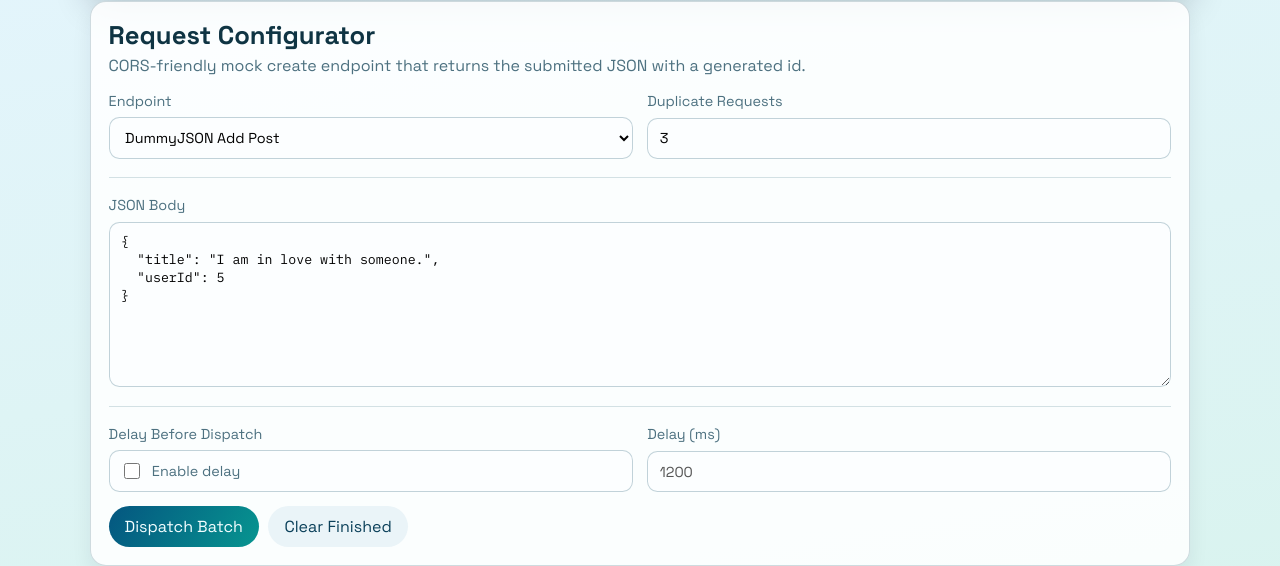
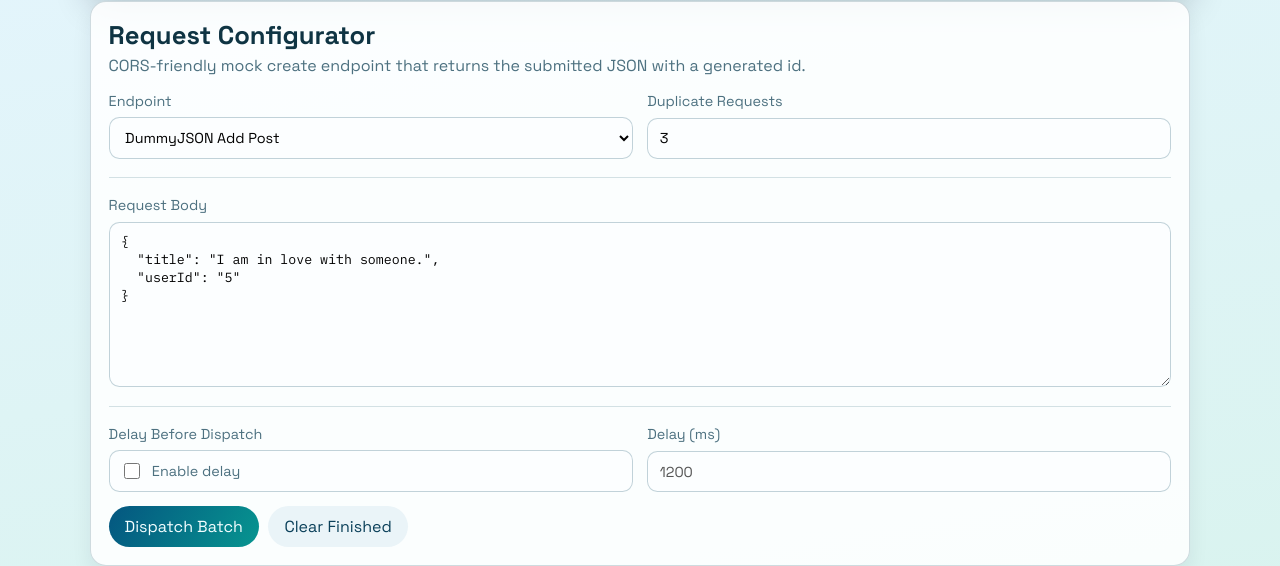
Before and after one commit to sofyansitorus/batch-fetch-playground, a React (Vite) app: page / in a window 1280 px wide. Shown: the part 258-824 px from the top of the page. Built offline with nearby package versions, Linux system fonts and the light colour scheme.

Commit message:
Refactor form state management to use FormStateData and update endpoint templates for improved payload handling

```diff
--- a/src/App.tsx
+++ b/src/App.tsx
@@ -1,11 +1,12 @@
 import type { ChangeEvent, FormEvent } from 'react'
-import { useMemo, useRef, useState } from 'react'
+import { act, useMemo, useRef, useState } from 'react'
 import batchFetch from '@sofyansitorus/batch-fetch'
 import './App.css'
 import type {
   EndpointKey,
   EndpointTemplate,
-  FormState,
+  FormStateData,
+  FormStateDataParsed,
   RequestRecord,
   RequestSummary,
 } from './types'
@@ -13,113 +14,44 @@
 const endpointTemplates: Record<EndpointKey, EndpointTemplate> = {
   dummyJsonSearch: {
     label: 'DummyJSON Product Search',
-    makeUrl: ({ query }) =>
-      `https://dummyjson.com/products/search?${new URLSearchParams({ q: query }).toString()}`,
+    makeUrl: ({ payload }) =>
+      `https://dummyjson.com/products/search?${new URLSearchParams(payload).toString()}`,
     method: 'GET',
-    supportsBody: false,
     tip: 'CORS-friendly search endpoint that reflects the query in the returned results.',
-    customFields: [
-      {
-        name: 'query',
-        label: 'Search Query',
-        initialValue: 'laptop',
-        type: 'text',
+    initialPayload: {
+      query: 'laptop',
     },
-    ],
   },
   dummyJsonPost: {
     label: 'DummyJSON Add Post',
     makeUrl: () => 'https://dummyjson.com/posts/add',
     method: 'POST',
-    supportsBody: true,
     tip: 'CORS-friendly mock create endpoint that returns the submitted JSON with a generated id.',
-    customFields: [
-      {
-        name: 'payload',
-        label: 'JSON Body',
-        initialValue: JSON.stringify(
-          {
+    initialPayload: {
       title: 'I am in love with someone.',
-            userId: 5,
+      userId: '5',
     },
-          null,
-          2,
-        ),
-        type: 'textarea',
-      },
-    ],
   },
   jsonPlaceholder: {
     label: 'JSONPlaceholder POST',
     makeUrl: () => 'https://jsonplaceholder.typicode.com/posts',
     method: 'POST',
-    supportsBody: true,
     tip: 'Popular fake REST endpoint for create operations.',
-    customFields: [
-      {
-        name: 'payload',
-        label: 'JSON Body',
-        initialValue: JSON.stringify(
-          {
+    initialPayload: {
       source: 'batch-fetch-demo',
       timestamp: new Date().toISOString(),
     },
-          null,
-          2,
-        ),
-        type: 'textarea',
-      },
-    ],
   },
   fakestore: {
     label: 'Fake Store API Product',
-    makeUrl: ({ productId }) =>
-      `https://fakestoreapi.com/products/${productId}`,
+    makeUrl: ({ payload }) =>
+      `https://fakestoreapi.com/products/${payload.productId ?? '1'}`,
     method: 'GET',
-    supportsBody: false,
     tip: 'Public product endpoint useful for GET demos.',
-    customFields: [
-      {
-        name: 'productId',
-        label: 'Product Id (1-20)',
-        initialValue: '1',
-        type: 'number',
+    initialPayload: {
+      productId: '1',
     },
-    ],
   },
-}
-
-const createBaseForm = (): FormState => ({
-  endpointKey: 'dummyJsonPost',
-  query: 'batch-fetch-demo',
-  productId: '1',
-  payload: JSON.stringify(
-    {
-      source: 'batch-fetch-demo',
-      timestamp: new Date().toISOString(),
-    },
-    null,
-    2,
-  ),
-  duplicateCount: 3,
-  useDispatchDelay: false,
-  dispatchDelayMs: 1200,
-})
-
-const getTemplateFormPatch = (endpointKey: EndpointKey): Partial<FormState> => {
-  const template = endpointTemplates[endpointKey]
-  const patch: Partial<FormState> = {}
-
-  template.customFields?.forEach((field) => {
-    patch[field.name] = field.initialValue
-  })
-
-  return patch
-}
-
-const initialForm: FormState = {
-  ...createBaseForm(),
-  ...getTemplateFormPatch('dummyJsonPost'),
 }
 
 const initialSummary: RequestSummary = {
@@ -131,8 +63,24 @@
   error: 0,
 }
 
+const defaultEndpointKey: EndpointKey = 'dummyJsonPost'
+const defaultFormStateData: FormStateData = {
+  endpointKey: defaultEndpointKey,
+  duplicateCount: 3,
+  payload: endpointTemplates[defaultEndpointKey].initialPayload
+    ? JSON.stringify(
+        endpointTemplates[defaultEndpointKey].initialPayload,
+        null,
+        2,
+      )
+    : '',
+  useDispatchDelay: false,
+  dispatchDelayMs: 1200,
+}
+
 function App() {
-  const [form, setForm] = useState<FormState>(initialForm)
+  const [formStateData, setFormStateData] =
+    useState<FormStateData>(defaultFormStateData)
   const [requests, setRequests] = useState<RequestRecord[]>([])
   const [globalError, setGlobalError] = useState('')
   const controllersRef = useRef<Map<string, AbortController>>(new Map())
@@ -142,26 +90,52 @@
   )
 
   const activeTemplate = useMemo(
-    () => endpointTemplates[form.endpointKey],
-    [form.endpointKey],
+    () => endpointTemplates[formStateData.endpointKey],
+    [formStateData.endpointKey],
   )
 
-  const updateForm = <K extends keyof FormState>(
+  const updateFormStateData = <K extends keyof FormStateData>(
     key: K,
-    value: FormState[K],
+    value: FormStateData[K],
   ) => {
-    setForm((prev) => {
-      if (key === 'endpointKey') {
-        const nextEndpointKey = value as EndpointKey
-        return {
-          ...prev,
-          endpointKey: nextEndpointKey,
-          ...getTemplateFormPatch(nextEndpointKey),
-        }
+    setFormStateData((prev) => ({ ...prev, [key]: value }))
   }
 
-      return { ...prev, [key]: value }
-    })
+  const updateEndpointKey = (event: ChangeEvent<HTMLSelectElement>) => {
+    const newEndpointKey = event.target.value as EndpointKey
+    updateFormStateData('endpointKey', newEndpointKey)
+    updateFormStateData(
+      'payload',
+      endpointTemplates[newEndpointKey].initialPayload
+        ? JSON.stringify(
+            endpointTemplates[newEndpointKey].initialPayload,
+            null,
+            2,
+          )
+        : '',
+    )
+  }
+
+  const updateDuplicateCount = (event: ChangeEvent<HTMLInputElement>) => {
+    updateFormStateData(
+      'duplicateCount',
+      Number(event.target.value || defaultFormStateData.duplicateCount),
+    )
+  }
+
+  const updatePayload = (event: React.ChangeEvent<HTMLTextAreaElement>) => {
+    updateFormStateData('payload', event.target.value)
+  }
+
+  const updateUseDispatchDelay = (event: ChangeEvent<HTMLInputElement>) => {
+    updateFormStateData('useDispatchDelay', event.target.checked)
+  }
+
+  const updateFormDispatchDelayMs = (event: ChangeEvent<HTMLInputElement>) => {
+    updateFormStateData(
+      'dispatchDelayMs',
+      Number(event.target.value || defaultFormStateData.dispatchDelayMs),
+    )
   }
 
   const updateRequest = (id: string, partial: Partial<RequestRecord>) => {
@@ -224,24 +198,14 @@
     setGlobalError('')
     resetBatchState()
 
-    let parsedBody: unknown = null
-    if (activeTemplate.supportsBody) {
-      try {
-        parsedBody = JSON.parse(form.payload) as unknown
-      } catch {
-        setGlobalError('Body must be valid JSON for this endpoint.')
-        return
-      }
-    }
-
-    const count = Number(form.duplicateCount)
+    const count = Number(formStateData.duplicateCount)
     if (!Number.isInteger(count) || count < 1 || count > 8) {
       setGlobalError('Duplicate requests must be an integer between 1 and 8.')
       return
     }
 
-    const delayMs = Number(form.dispatchDelayMs)
-    const useDelay = form.useDispatchDelay
+    const delayMs = Number(formStateData.dispatchDelayMs)
+    const useDelay = formStateData.useDispatchDelay
     if (
       useDelay &&
       (!Number.isInteger(delayMs) || delayMs < 100 || delayMs > 10000)
@@ -252,7 +216,39 @@
       return
     }
 
-    const url = activeTemplate.makeUrl(form)
+    if (!formStateData.payload.trim()) {
+      setGlobalError('Payload is required for this endpoint.')
+      return
+    }
+
+    let parsedPayload: Record<string, string>
+
+    try {
+      parsedPayload = JSON.parse(formStateData.payload) as Record<
+        string,
+        string
+      >
+    } catch {
+      setGlobalError('Payload must be valid JSON.')
+      return
+    }
+
+    const formStateDataParsed: FormStateDataParsed = {
+      ...formStateData,
+      payload: parsedPayload,
+    }
+
+    let url: string
+
+    try {
+      url = activeTemplate.makeUrl(formStateDataParsed)
+    } catch {
+      setGlobalError(
+        'Failed to construct request URL. Check your payload format.',
+      )
+      return
+    }
+
     const baseOptions: RequestInit & { headers: Record<string, string> } = {
       method: activeTemplate.method,
       headers: {
@@ -260,9 +256,19 @@
       },
     }
 
-    if (activeTemplate.supportsBody) {
+    if ('POST' === activeTemplate.method) {
       baseOptions.headers['Content-Type'] = 'application/json'
-      baseOptions.body = JSON.stringify(parsedBody)
+
+      if (activeTemplate.makeBody) {
+        baseOptions.body = activeTemplate.makeBody(formStateDataParsed)
+      } else {
+        try {
+          baseOptions.body = JSON.stringify(parsedPayload)
+        } catch {
+          setGlobalError('Body must be valid JSON for this endpoint.')
+          return
+        }
+      }
     }
 
     const queued: RequestRecord[] = Array.from(
@@ -375,10 +381,9 @@
           <label>
             Endpoint
             <select
-              value={form.endpointKey}
-              onChange={(event) =>
-                updateForm('endpointKey', event.target.value as EndpointKey)
-              }
+              name="endpointKey"
+              value={formStateData.endpointKey}
+              onChange={updateEndpointKey}
             >
               {Object.entries(endpointTemplates).map(([key, value]) => (
                 <option key={key} value={key}>
@@ -391,63 +396,37 @@
           <label>
             Duplicate Requests
             <input
+              name="duplicateCount"
               type="number"
               min={1}
               max={8}
-              value={form.duplicateCount}
-              onChange={(event) =>
-                updateForm('duplicateCount', Number(event.target.value || 1))
-              }
+              value={formStateData.duplicateCount.toString()}
+              onChange={updateDuplicateCount}
             />
           </label>
 
-          {activeTemplate.customFields?.length ? (
-            <>
           <div className="field-separator" aria-hidden="true" />
-              {activeTemplate.customFields.map((field) => {
-                const commonProps = {
-                  value: form[field.name],
-                  onChange: (
-                    event:
-                      | ChangeEvent<HTMLInputElement>
-                      | ChangeEvent<HTMLTextAreaElement>,
-                  ) => updateForm(field.name, event.target.value),
-                }
-
-                if (field.type === 'textarea') {
-                  return (
-                    <label key={field.name} className="full-width">
-                      {field.label}
-                      <textarea rows={8} {...commonProps} />
-                    </label>
-                  )
-                }
-
-                return (
-                  <label key={field.name} className="full-width">
-                    {field.label}
-                    <input
-                      type={field.type}
-                      min={field.type === 'number' ? 1 : undefined}
-                      max={field.type === 'number' ? 20 : undefined}
-                      {...commonProps}
+          <label className="full-width">
+            {'GET' === activeTemplate.method
+              ? 'Request Query Parameters'
+              : 'Request Body'}
+            <textarea
+              name="payload"
+              rows={8}
+              onChange={updatePayload}
+              value={formStateData.payload}
             />
           </label>
-                )
-              })}
           <div className="field-separator" aria-hidden="true" />
-            </>
-          ) : null}
 
           <label>
             <span>Delay Before Dispatch</span>
             <div className="inline-toggle">
               <input
+                name="useDispatchDelay"
                 type="checkbox"
-                checked={form.useDispatchDelay}
-                onChange={(event) =>
-                  updateForm('useDispatchDelay', event.target.checked)
-                }
+                checked={formStateData.useDispatchDelay}
+                onChange={updateUseDispatchDelay}
               />
               <span>Enable delay</span>
             </div>
@@ -456,19 +435,18 @@
           <label>
             Delay (ms)
             <input
+              name="dispatchDelayMs"
               type="number"
               min={100}
               max={10000}
               step={100}
-              disabled={!form.useDispatchDelay}
-              value={form.dispatchDelayMs}
-              onChange={(event) =>
-                updateForm('dispatchDelayMs', Number(event.target.value || 0))
-              }
+              disabled={!formStateData.useDispatchDelay}
+              value={formStateData.dispatchDelayMs}
+              onChange={updateFormDispatchDelayMs}
             />
           </label>
 
-          {form.useDispatchDelay && (
+          {formStateData.useDispatchDelay && (
             <p className="hint-banner full-width">
               Hint: Delay is useful to demonstrate canceling certain request
               items before they are dispatched to the network.
```
Also changed, not shown: src/types.ts (+10 -17 lines). Lines whose indentation alone changed are shown as unchanged.
